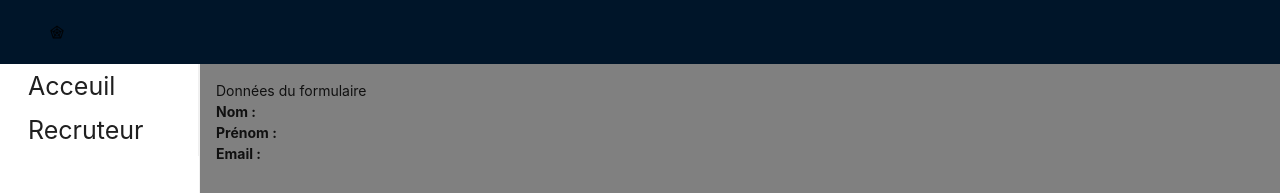
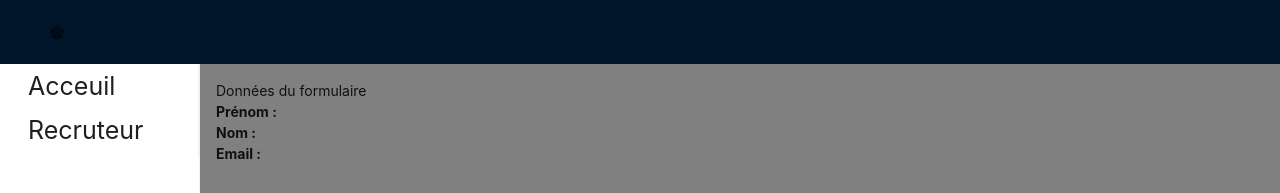
Before and after one commit to Nylunn/Exercice-Arimayi, a Next.js app: page /display in a window 1280 px wide. Shown: the top 193 px of the page. Built offline with nearby package versions, Linux system fonts and the light colour scheme; what @ant-design/nextjs-registry would draw is missing.

Commit message:
Fixed api method/crash

```diff
--- a/src/app/display/page.tsx
+++ b/src/app/display/page.tsx
@@ -1,35 +1,21 @@
-'use client';
+"use client";
 
-import { Router, useRouter } from 'next/router';
-import { useEffect, useState } from 'react';
-
-interface FormData {
-  name: string;
-  surname: string;
-  email: string;
-}
+import { useSearchParams } from "next/navigation";
 
 const DisplayData = () => {
-  const router = useRouter();
-  const [formData, setFormData] = useState<FormData | null>(null);
+  const searchParams = useSearchParams();
 
-  useEffect(() => {
-    if (router.isReady) {
-      // Récupère les données depuis les query params
-      const { name, surname, email } = router.query;
-      setFormData({ name: name as string, surname: surname as string, email: email as string });
-    }
-  }, [router.query, router.isReady]);
-
-  if (!formData) {
-    return <p>Chargement des données...</p>;
-  }
+  const formData = {
+    name: searchParams.get("name") || "",
+    surname: searchParams.get("surname") || "",
+    email: searchParams.get("email") || "",
+  };
 
   return (
     <div>
       <h1>Données du formulaire</h1>
+      <p><strong>Prénom :</strong> {formData.surname}</p>
       <p><strong>Nom :</strong> {formData.name}</p>
-      <p><strong>Prénom :</strong> {formData.surname}</p>
       <p><strong>Email :</strong> {formData.email}</p>
     </div>
   );
--- a/src/app/page.tsx
+++ b/src/app/page.tsx
@@ -42,7 +42,7 @@ const Form = () => {
       alert(`Données soumises avec succès : ${JSON.stringify(data)}`);
     } catch (error) {
       console.error('Erreur :', error);
-      alert('Erreur lors de la soumissieeon.');
+      alert('Erreur lors de la soumission.');
     }
   };
 
```
Also changed, not shown: src/app/api/page.tsx (+5 -5 lines).
